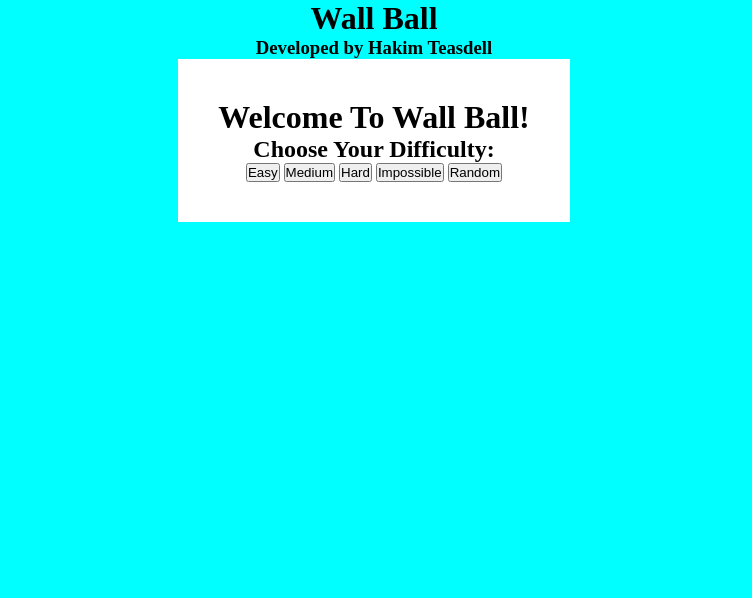
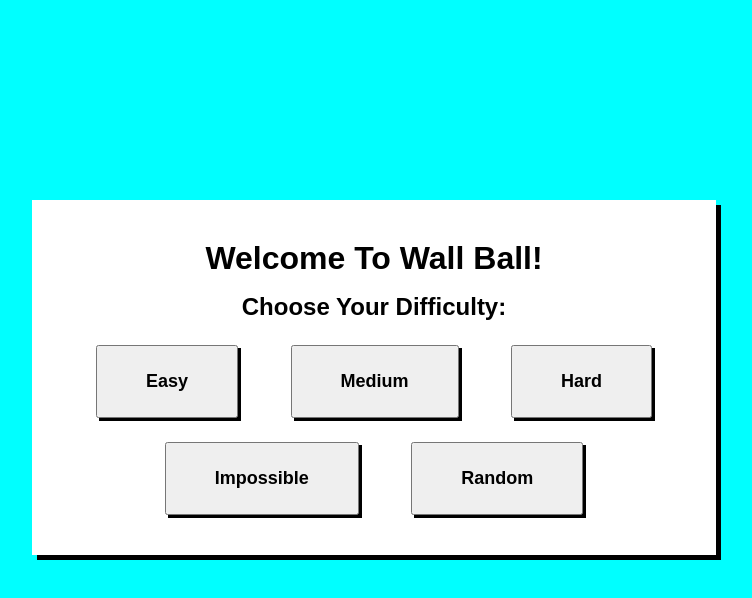
Before and after one commit to Hteasdell44/wall-ball, a plain HTML site: page index.html in a window 1280 px wide. Shown: the whole page, without its empty margins (266-1018 px from the left). Drawn offline with Linux system fonts and the light colour scheme.

Commit message:
Beautified CSS

```diff
--- a/index.html
+++ b/index.html
@@ -9,19 +9,18 @@
 
 <body>
 
-    <h1> Wall Ball</h1>
-    <h3> Developed by Hakim Teasdell </h3>
-
     <div id="startBoxParent">
         <div id="startBox">
             <h1>Welcome To Wall Ball!</h1>
             <h2>Choose Your Difficulty:</h2>
-            <div id="buttonHolder">
+            <div id="buttonHolderOne">
                 <button class="button" id="easyButton">Easy</button>
                 <button class="button" id="mediumButton">Medium</button>
                 <button class="button" id="hardButton">Hard</button>
-                <button class="button" id="impossibleButton">Impossible</button>
-                <button class="button" id="randomButton">Random</button>
+                <div id="buttonHolderTwo">
+                    <button class="button" id="impossibleButton">Impossible</button>
+                    <button class="button" id="randomButton">Random</button>
+                </div>
             </div>
         </div>
     </div>
--- a/style.css
+++ b/style.css
@@ -1,6 +1,7 @@
 * {
     padding: 0;
     margin: 0;
+    font-family: Arial, Helvetica, sans-serif;
 }
 
 body {
@@ -8,14 +9,18 @@ body {
     background-color: aqua;
 }
 
-h1, h3, p {
+h1, h2, h3, p {
 
     text-align: center;
+    margin-bottom: 2vh;
+
 }
 
 #startBoxParent {
 
     text-align: center;
+    margin-top: 25vh;
+
 }
 
 #startBox {
@@ -27,6 +32,7 @@ h1, h3, p {
     padding-right: 5vh;
     padding-top: 5vh;
     padding-bottom: 5vh;
+    box-shadow: 5px 5px;
 
 }
 
@@ -46,3 +52,28 @@ h1, h3, p {
     border: 5px solid black;
 
 }
+
+#buttonHolderOne {
+
+    margin-top: 3vh;
+
+}
+
+#buttonHolderTwo {
+
+    margin-top: 3vh;
+
+}
+
+.button {
+
+    margin-left: 3vh;
+    margin-right: 3vh;
+    padding-top: 3vh;
+    padding-bottom: 3vh;
+    padding-left: 6vh;
+    padding-right: 6vh;
+    box-shadow: 3px 3px;
+    font-weight: bold;
+    font-size: large;
+}
```
